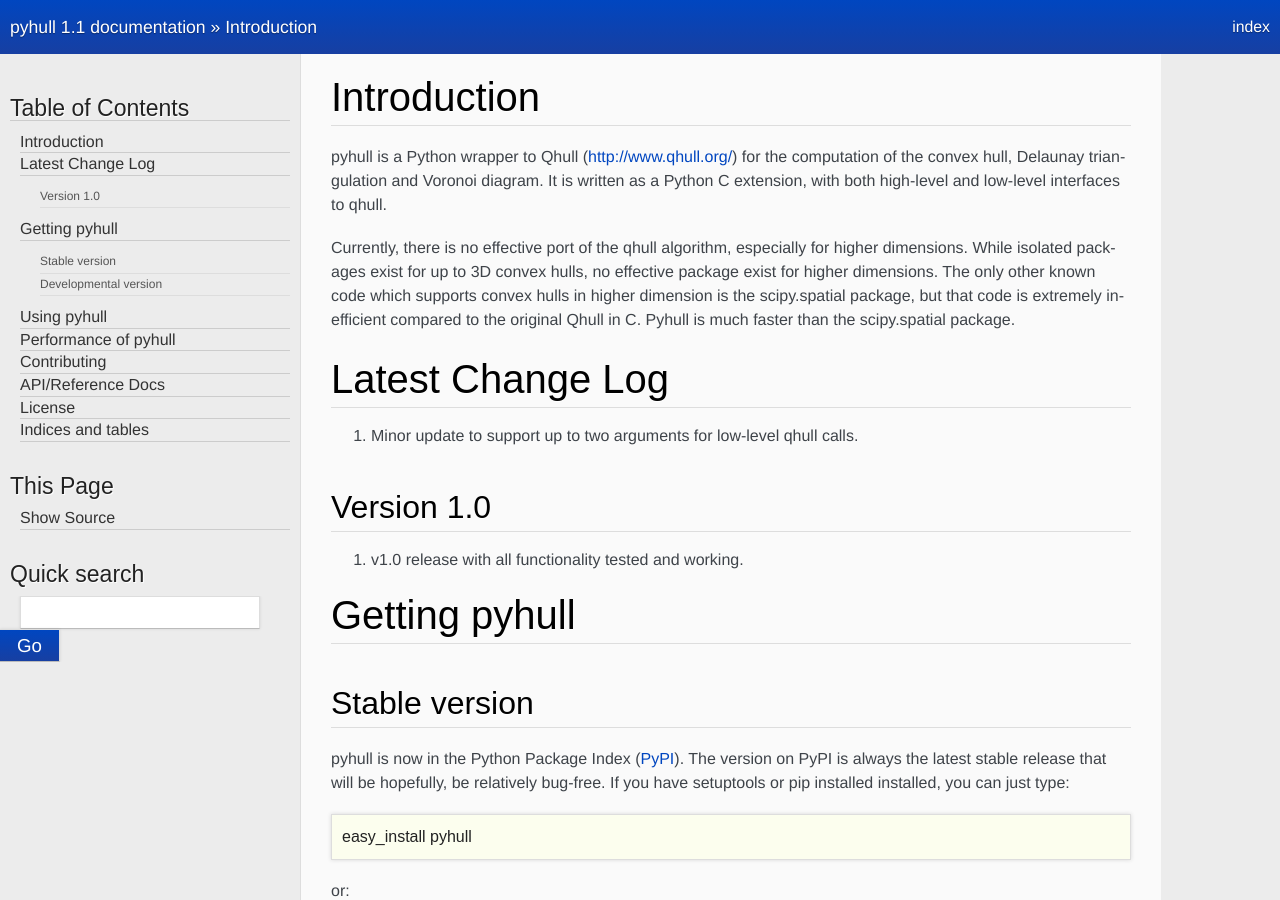
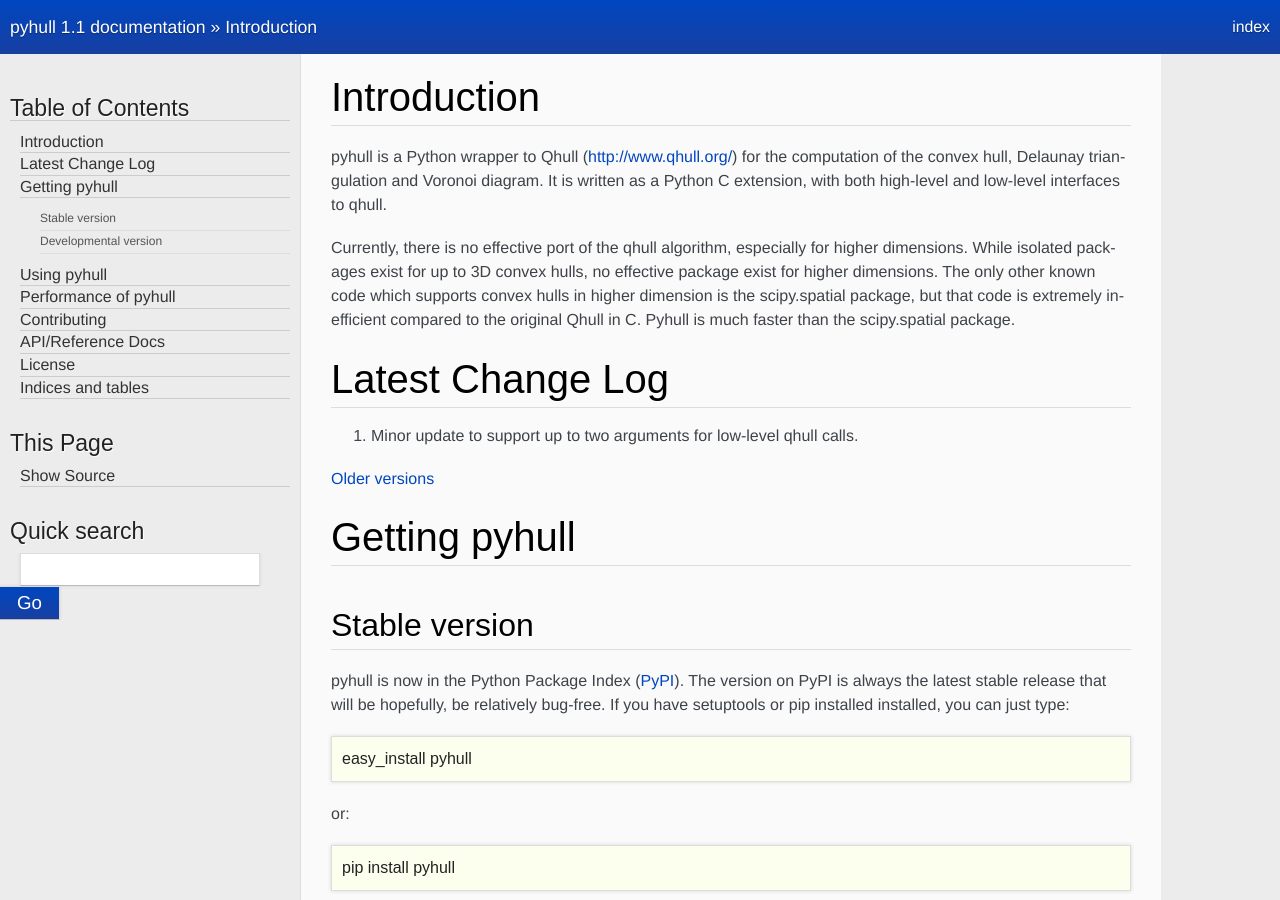
Before and after one commit to materialsvirtuallab/pyhull, a Sphinx documentation site: the page built from docs/index.rst, in a window 1280 px wide and 900 px high. Built offline with Sphinx 7.4.7, drawn with Linux system fonts in a browser that asks for light colours; some web fonts are replaced.

Commit message:
Update change log.

```diff
--- a/docs/index.rst
+++ b/docs/index.rst
@@ -23,10 +23,7 @@ Latest Change Log
 
 1. Minor update to support up to two arguments for low-level qhull calls.
 
-Version 1.0
------------
-
-1. v1.0 release with all functionality tested and working.
+:doc:`Older versions </changelog>`
 
 Getting pyhull
 ================
```
Also changed, not shown: docs/changelog.rst (added, +7 -0 lines).
